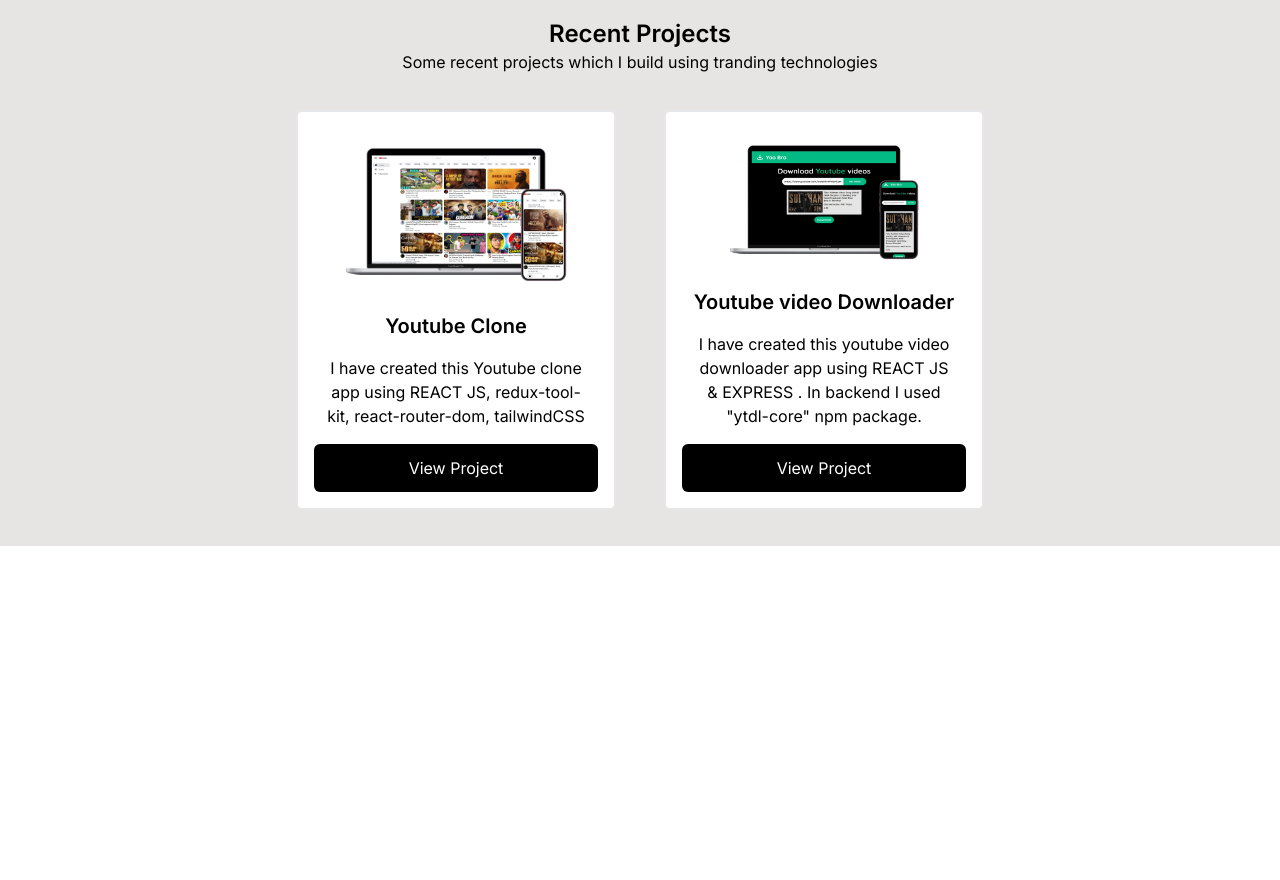
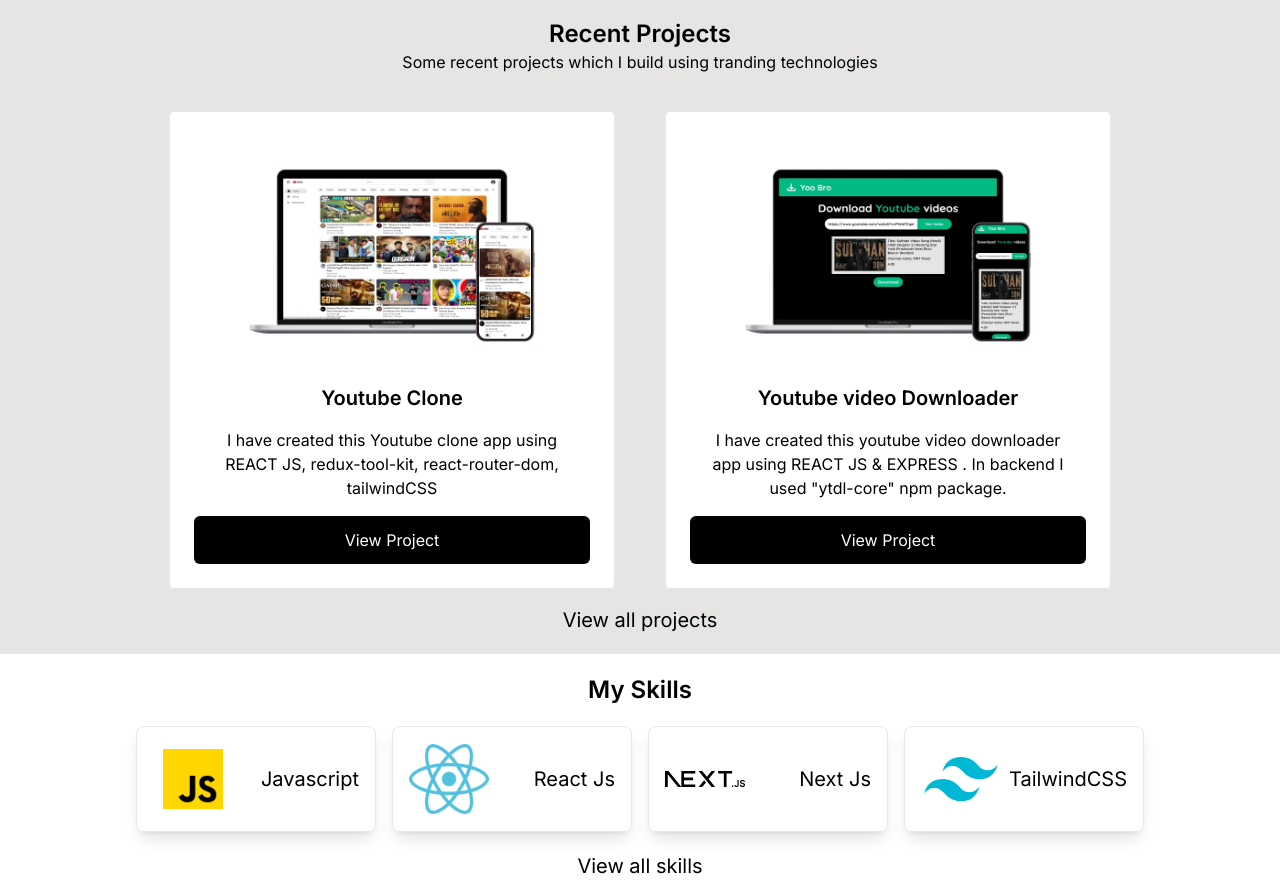
Before and after one commit to ayanonline/protfolio, a Next.js app: page / in a window 1280 px wide. Shown: the part 642-1522 px from the top of the page. Before the commit the page ends 1188 px from the top, so only its background shows below. Built offline with nearby package versions, Linux system fonts and the light colour scheme.

Commit message:
Feat: skills section added

```diff
--- a/app/page.tsx
+++ b/app/page.tsx
@@ -1,5 +1,6 @@
 import Heroes from "@/components/heroes";
 import Projects from "@/components/projects";
+import Skills from "@/components/skills";
 import Image from "next/image";
 
 export default function Home() {
@@ -7,6 +8,7 @@
     <main className="mt-20">
       <Heroes />
       <Projects />
+      <Skills />
     </main>
   );
 }
--- a/components/project-card.tsx
+++ b/components/project-card.tsx
@@ -2,7 +2,7 @@
 
 const ProjectCard = ({ data }: { data: any }) => {
   return (
-    <div className="relative m-4 flex h-[20rem] w-[20rem] flex-col items-center justify-center gap-4 rounded-md border-2 bg-white p-4 lg:h-[25rem] lg:w-[20rem]">
+    <div className="relative m-4 flex h-[20rem] w-[20rem] flex-col items-center justify-center gap-4 rounded-md border-2 bg-white p-6 lg:h-[30rem] lg:w-[28rem]">
       <div className="relative h-[10rem] w-[10rem] lg:h-[20rem] lg:w-[20rem]">
         <Image
           src={data?.img}
--- a/components/projects.tsx
+++ b/components/projects.tsx
@@ -1,3 +1,4 @@
+import Link from "next/link";
 import ProjectCard from "./project-card";
 
 const Projects = () => {
@@ -27,6 +28,12 @@
           <ProjectCard key={index} data={project} />
         ))}
       </div>
+      <Link
+        href="/projects"
+        className="mx-auto flex w-fit hover:text-blue-500 hover:underline lg:text-xl"
+      >
+        View all projects
+      </Link>
     </section>
   );
 };
--- /dev/null
+++ b/components/skill-card.tsx
@@ -0,0 +1,14 @@
+import Image from "next/image";
+
+const SkillCard = ({ name, icon }: any) => {
+  return (
+    <div className="flex w-[15rem] items-center justify-between rounded-lg border px-4 py-3 shadow-lg">
+      <div className="relative h-20 w-20">
+        <Image src={icon} fill alt="skill icon" />
+      </div>
+      <p className="lg:text-xl">{name}</p>
+    </div>
+  );
+};
+
+export default SkillCard;
--- /dev/null
+++ b/components/skills.tsx
@@ -0,0 +1,43 @@
+import Link from "next/link";
+import SkillCard from "./skill-card";
+
+const Skills = () => {
+  const skills = [
+    {
+      name: "Javascript",
+      icon: "/js.png",
+    },
+    {
+      name: "React Js",
+      icon: "/react.png",
+    },
+    {
+      name: "Next Js",
+      icon: "/next.svg",
+    },
+    {
+      name: "TailwindCSS",
+      icon: "/tailwind.png",
+    },
+  ];
+  return (
+    <section>
+      <h1 className="flex w-full justify-center py-5 font-semibold lg:text-2xl">
+        My Skills
+      </h1>
+      <div className="mb-5 flex flex-wrap justify-center gap-4">
+        {skills.map((skill, index) => (
+          <SkillCard key={index} name={skill.name} icon={skill.icon} />
+        ))}
+      </div>
+      <Link
+        href="/skills"
+        className="mx-auto flex w-fit hover:text-blue-500 hover:underline lg:text-xl"
+      >
+        View all skills
+      </Link>
+    </section>
+  );
+};
+
+export default Skills;
```
Also changed, not shown: .trunk/configs/.markdownlint.yaml (added), .trunk/configs/svgo.config.js (added), .trunk/trunk.yaml (added), 1 other file (tests, documents, lock files or other folders).
